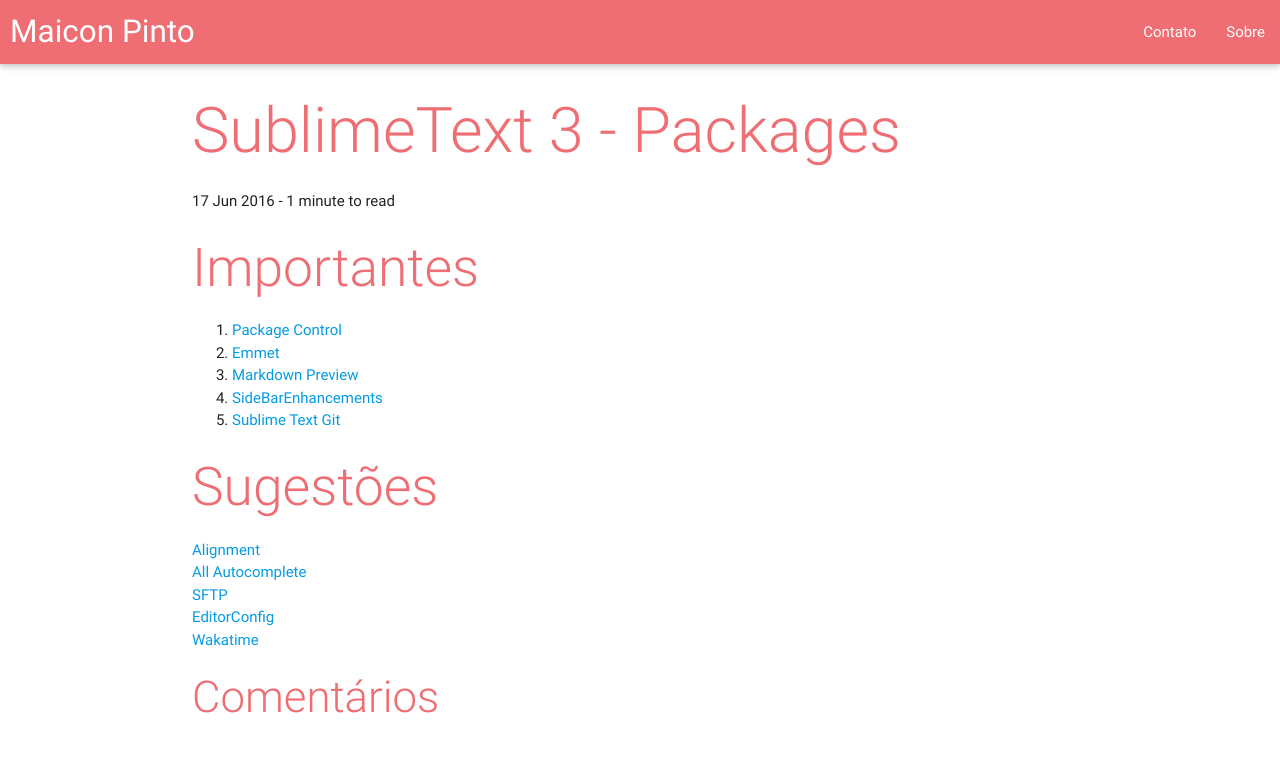
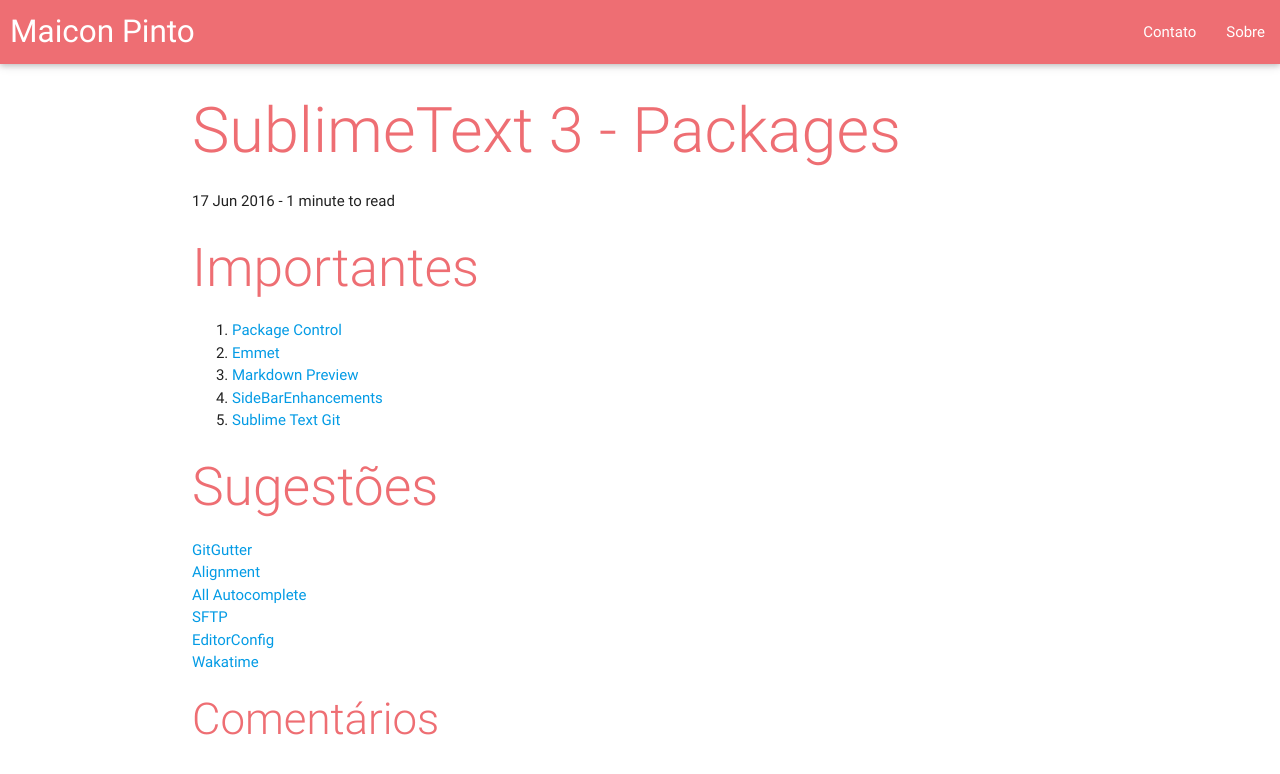
Before and after one commit to maiconpinto/maiconpinto.github.io, a Jekyll site: the page built from _posts/2016-06-17-sublime-text-packages.md, in a window 1280 px wide. Shown: the top 774 px of the page. Built offline with Jekyll 4.4.1, drawn with Linux system fonts in a browser that asks for light colours; nearby versions of some CDN libraries; comment, search, counter and statistics services are not loaded.

Commit message:
Update 2016-06-17-sublime-text-packages.md

```diff
--- a/_posts/2016-06-17-sublime-text-packages.md
+++ b/_posts/2016-06-17-sublime-text-packages.md
@@ -16,6 +16,7 @@
 
 ## Sugestões
 
+- [GitGutter](https://github.com/jisaacks/GitGutter)
 - [Alignment](https://packagecontrol.io/packages/Alignment)
 - [All Autocomplete](https://github.com/alienhard/SublimeAllAutocomplete)
 - [SFTP](https://packagecontrol.io/packages/SFTP)
```
